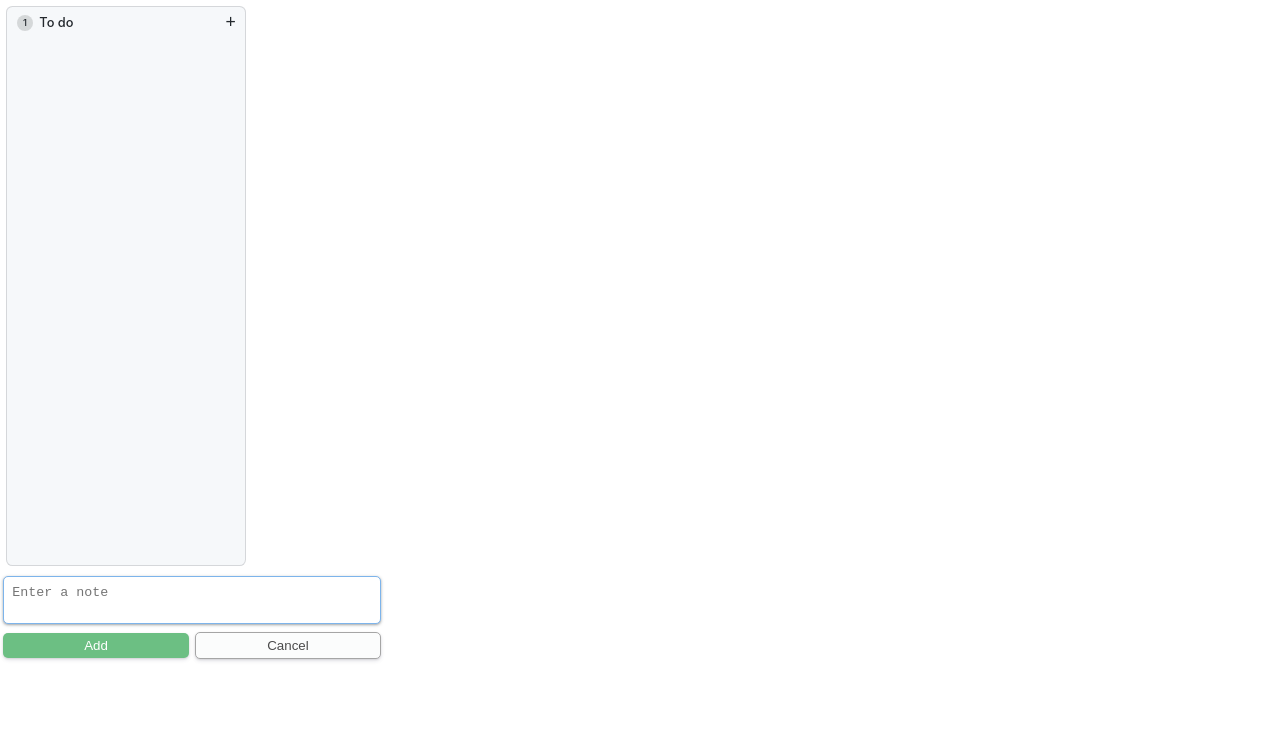
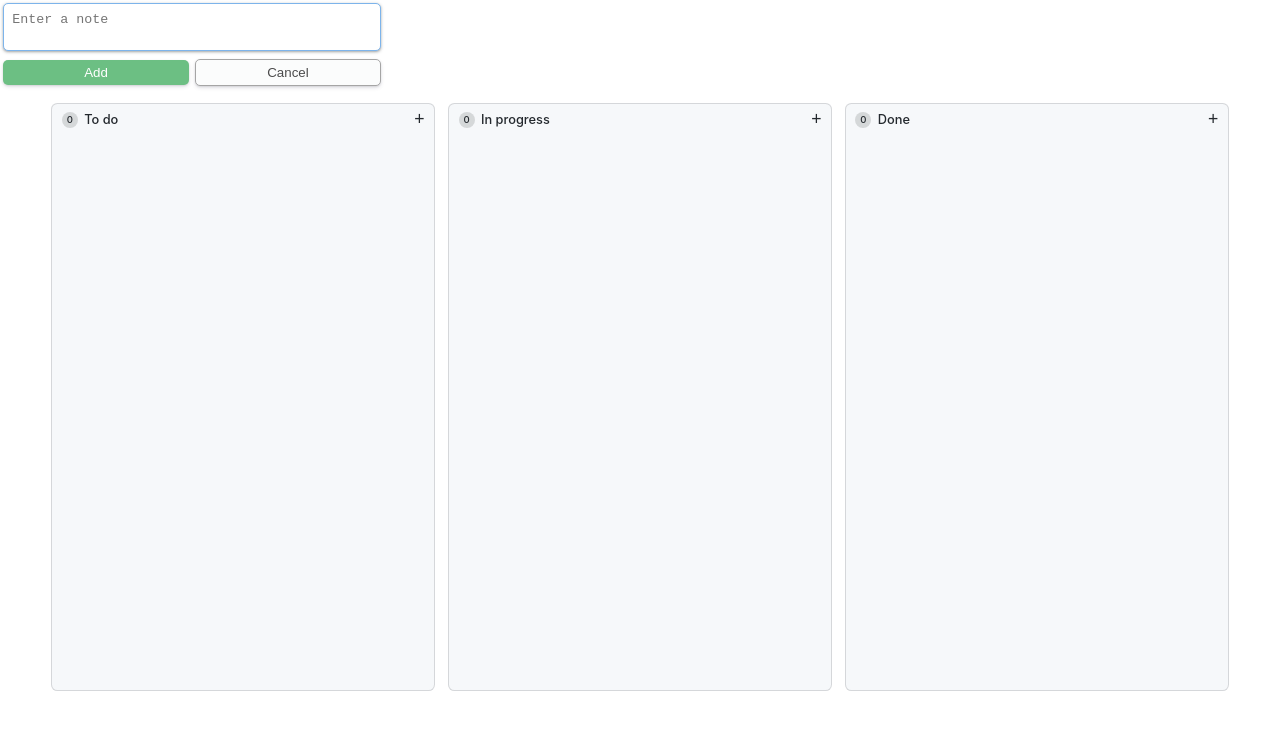
Before and after one commit to ivsp/kanban-board, a React (Create React App) app: page / in a window 1280 px wide. Shown: the top 730 px of the page. Built offline with nearby package versions, Linux system fonts and the light colour scheme.

Commit message:
add AllColumn components

```diff
--- a/src/App.js
+++ b/src/App.js
@@ -1,12 +1,12 @@
 import "./App.css";
 import AddCard from "./components/add-card/addcard";
-import Column from "./components/column/column";
+import AllColumns from "./components/all-columns";
 
 function App() {
   return (
     <div className="App">
-      <Column></Column>
       <AddCard></AddCard>
+      <AllColumns></AllColumns>
     </div>
   );
 }
--- /dev/null
+++ b/src/components/all-columns/index.jsx
@@ -0,0 +1,20 @@
+import Column from "../column/column";
+import React from "react";
+import './style.css'
+
+
+function AllColumns() {
+    const columnTypes = ['To do', 'In progress', 'Done']
+    const printColumnCards = columnTypes.map(column => {
+        return <Column type={column}></Column>
+    })
+
+    return(
+        <main className="columns__container">
+            {printColumnCards}
+        </main>
+
+    )
+}
+
+export default AllColumns;
--- /dev/null
+++ b/src/components/all-columns/style.css
@@ -0,0 +1,5 @@
+.columns__container {
+    display: flex;
+    height: 75vh;
+    justify-content: center;
+}
--- a/src/components/column/column.jsx
+++ b/src/components/column/column.jsx
@@ -1,16 +1,15 @@
 import './style.css'
 
-function Column() {
+function Column({type, cardCounter = 0}) {
 
     return(
         <section className="column__container">
             <div className="column__header">
                 <div className="column__main-info-container">
-                    <p className="column__cards-counter column-text">1</p>
-                    <p className="column__type column__type-todo column-text">To do</p>
+                    <p className="column__cards-counter column-text">{cardCounter}</p>
+                    <p className="column__type column-text">{type}</p>
                 </div>
                 <button className="column__button-add-card">+</button>
-
             </div>
         </section>
     )
--- a/src/index.css
+++ b/src/index.css
@@ -4,8 +4,6 @@
   box-sizing: border-box;
   text-decoration: none;
   list-style: none;
-
-
 }
 
 body {
@@ -15,7 +13,7 @@ body {
     sans-serif;
   -webkit-font-smoothing: antialiased;
   -moz-osx-font-smoothing: grayscale;
-  width: 100vh;
+
 }
 
 code {
```
